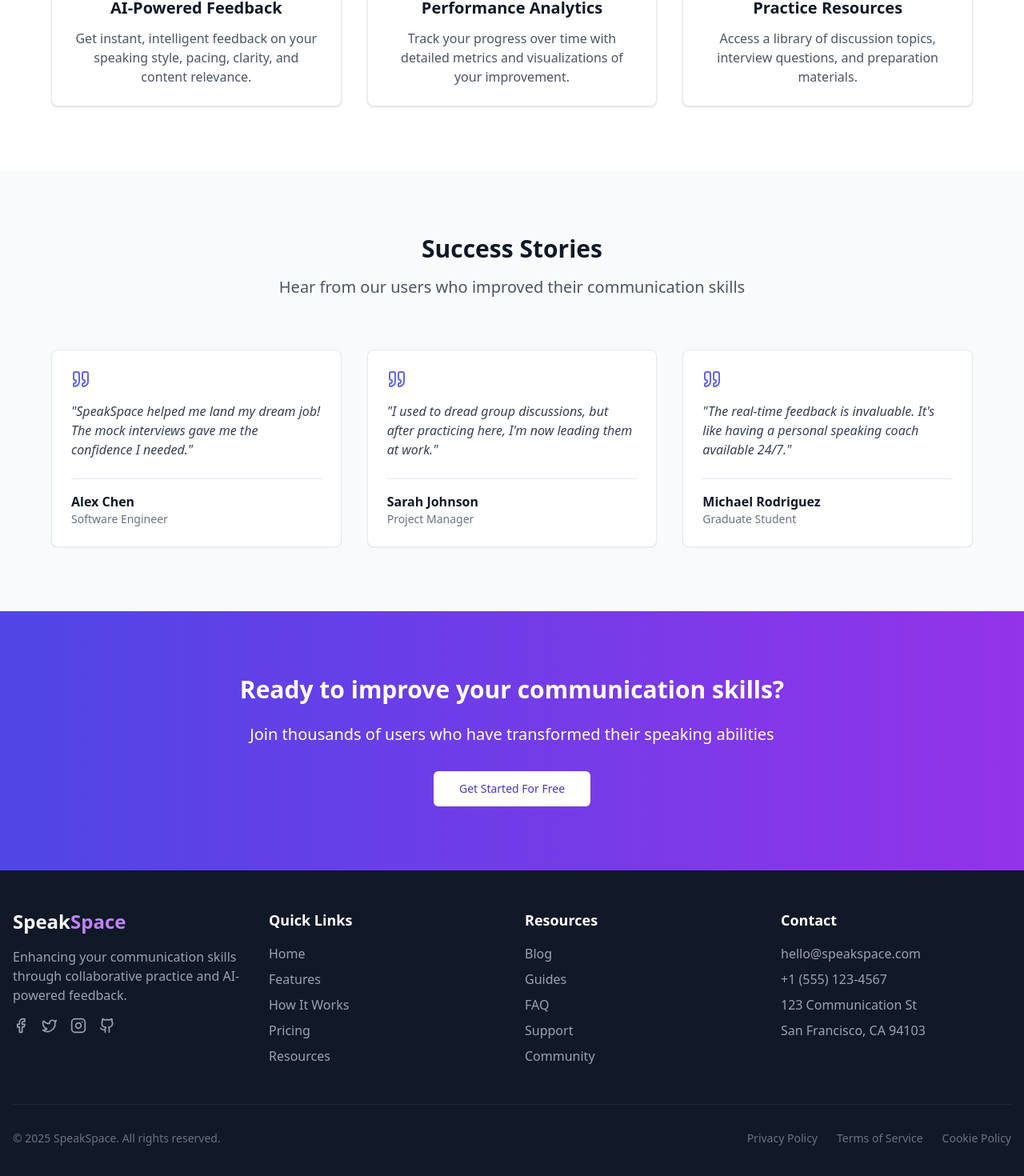
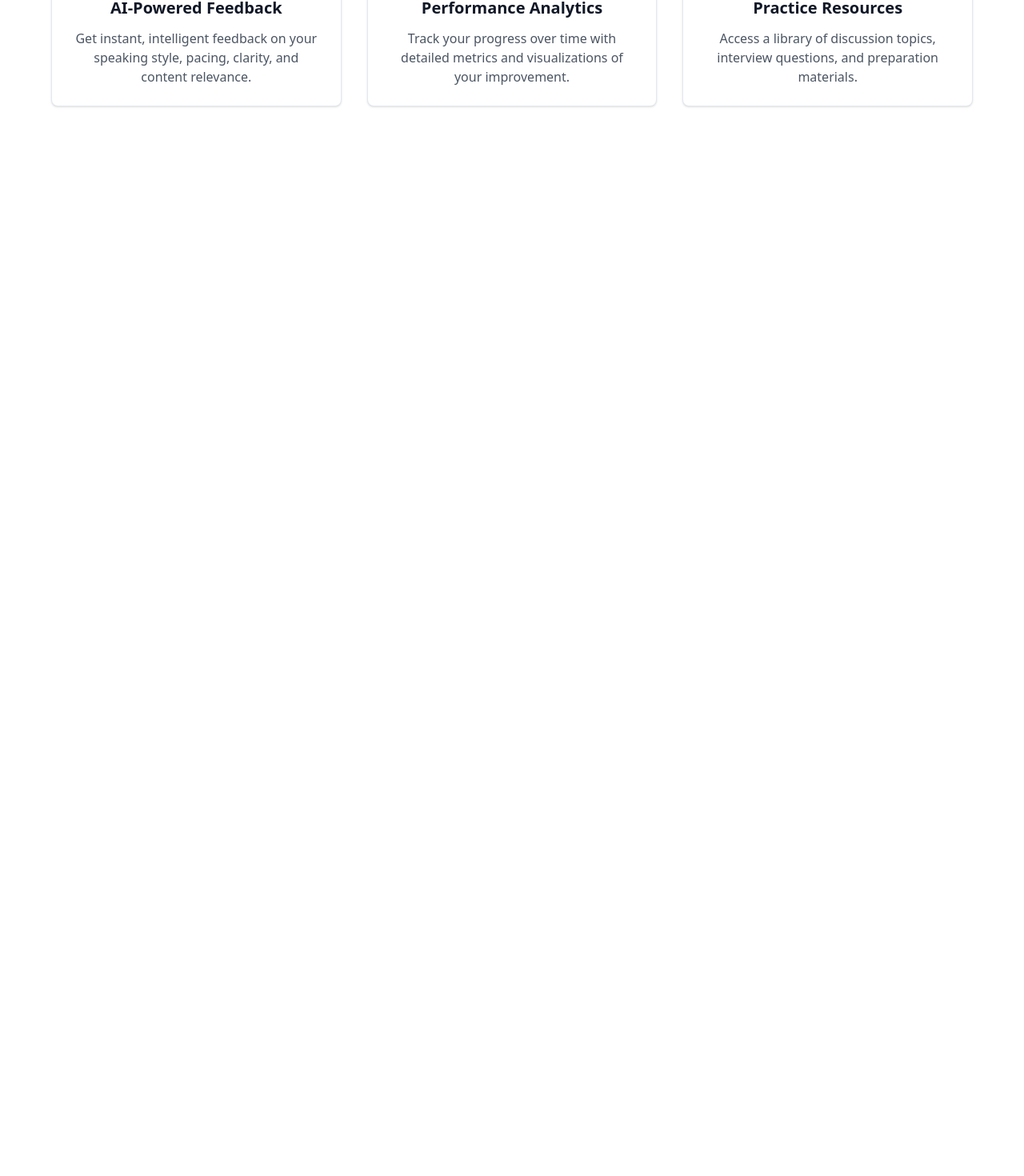
Before and after one commit to Preet-123/refined-content-revamp-kit, a React (Vite) app: page / in a window 1280 px wide. Shown: the part 1082-2552 px from the top of the page at 80% size. After the commit the page ends 1295 px from the top, so only its background shows below. Built offline with nearby package versions, Linux system fonts and the light colour scheme.

Commit message:
Refactor: Remove sections from index page
Remove the success stories and footer content from the index page.
Also remove "Features", "How It Works", "Resources", and "Pricing" from the navbar.

```diff
--- a/src/components/Navbar.tsx
+++ b/src/components/Navbar.tsx
@@ -17,14 +17,6 @@ const Navbar = () => {
               Speak<span className="text-purple-600">Space</span>
             </Link>
           </div>
-
-          {/* Desktop Navigation */}
-          <nav className="hidden md:flex items-center space-x-8">
-            <Link to="/features" className="text-gray-700 hover:text-indigo-600 transition-colors">Features</Link>
-            <a href="#" className="text-gray-700 hover:text-indigo-600 transition-colors">How It Works</a>
-            <Link to="/resources" className="text-gray-700 hover:text-indigo-600 transition-colors">Resources</Link>
-            <a href="#" className="text-gray-700 hover:text-indigo-600 transition-colors">Pricing</a>
-          </nav>
 
           {/* Desktop Auth Buttons */}
           <div className="hidden md:flex items-center space-x-4">
@@ -48,12 +40,6 @@ const Navbar = () => {
       {/* Mobile Menu */}
       {mobileMenuOpen && (
         <div className="md:hidden bg-white py-4 px-4 border-b border-gray-200">
-          <nav className="flex flex-col space-y-4 mb-6">
-            <Link to="/features" className="text-gray-700 hover:text-indigo-600 transition-colors py-2">Features</Link>
-            <a href="#" className="text-gray-700 hover:text-indigo-600 transition-colors py-2">How It Works</a>
-            <Link to="/resources" className="text-gray-700 hover:text-indigo-600 transition-colors py-2">Resources</Link>
-            <a href="#" className="text-gray-700 hover:text-indigo-600 transition-colors py-2">Pricing</a>
-          </nav>
           <div className="flex flex-col space-y-3">
             <Button variant="outline" className="border-indigo-600 text-indigo-600 w-full" asChild>
               <Link to="/login">Log In</Link>
--- a/src/pages/Index.tsx
+++ b/src/pages/Index.tsx
@@ -5,9 +5,7 @@ import { Card, CardContent, CardDescription, CardFooter, CardHeader, CardTitle }
 import { Users, UserRound, ChevronRight, MessageSquare, BarChart3, BookOpen } from "lucide-react";
 import { motion } from "framer-motion";
 import Navbar from "@/components/Navbar";
-import Footer from "@/components/Footer";
 import FeatureCard from "@/components/FeatureCard";
-import TestimonialCard from "@/components/TestimonialCard";
 
 const Index = () => {
   const [hoverGroup, setHoverGroup] = useState(false);
@@ -153,49 +151,6 @@ const Index = () => {
           </div>
         </div>
       </section>
-
-      {/* Testimonials Section */}
-      <section className="py-20 bg-gray-50">
-        <div className="container mx-auto px-4">
-          <div className="text-center mb-16">
-            <h2 className="text-3xl font-bold text-gray-900 mb-4">Success Stories</h2>
-            <p className="text-xl text-gray-600 max-w-3xl mx-auto">Hear from our users who improved their communication skills</p>
-          </div>
-
-          <div className="grid md:grid-cols-3 gap-8 max-w-6xl mx-auto">
-            <TestimonialCard
-              quote="SpeakSpace helped me land my dream job! The mock interviews gave me the confidence I needed."
-              author="Alex Chen"
-              role="Software Engineer"
-            />
-
-            <TestimonialCard
-              quote="I used to dread group discussions, but after practicing here, I'm now leading them at work."
-              author="Sarah Johnson"
-              role="Project Manager"
-            />
-
-            <TestimonialCard
-              quote="The real-time feedback is invaluable. It's like having a personal speaking coach available 24/7."
-              author="Michael Rodriguez"
-              role="Graduate Student"
-            />
-          </div>
-        </div>
-      </section>
-
-      {/* CTA Section */}
-      <section className="py-20 bg-gradient-to-r from-indigo-600 to-purple-600 text-white">
-        <div className="container mx-auto px-4 text-center">
-          <h2 className="text-3xl font-bold mb-6">Ready to improve your communication skills?</h2>
-          <p className="text-xl max-w-3xl mx-auto mb-8">Join thousands of users who have transformed their speaking abilities</p>
-          <Button size="lg" className="bg-white text-indigo-700 hover:bg-gray-100">
-            Get Started For Free
-          </Button>
-        </div>
-      </section>
-
-      <Footer />
     </div>
   );
 };
```
